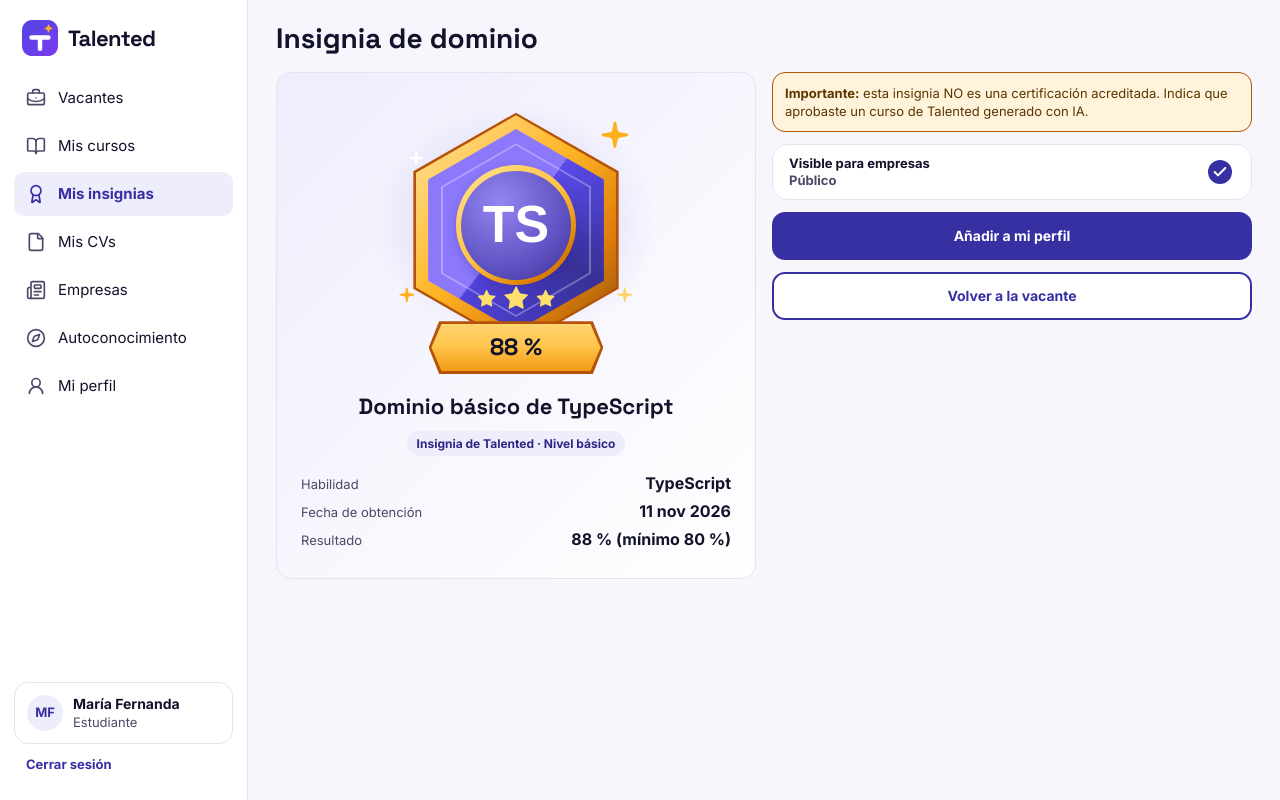
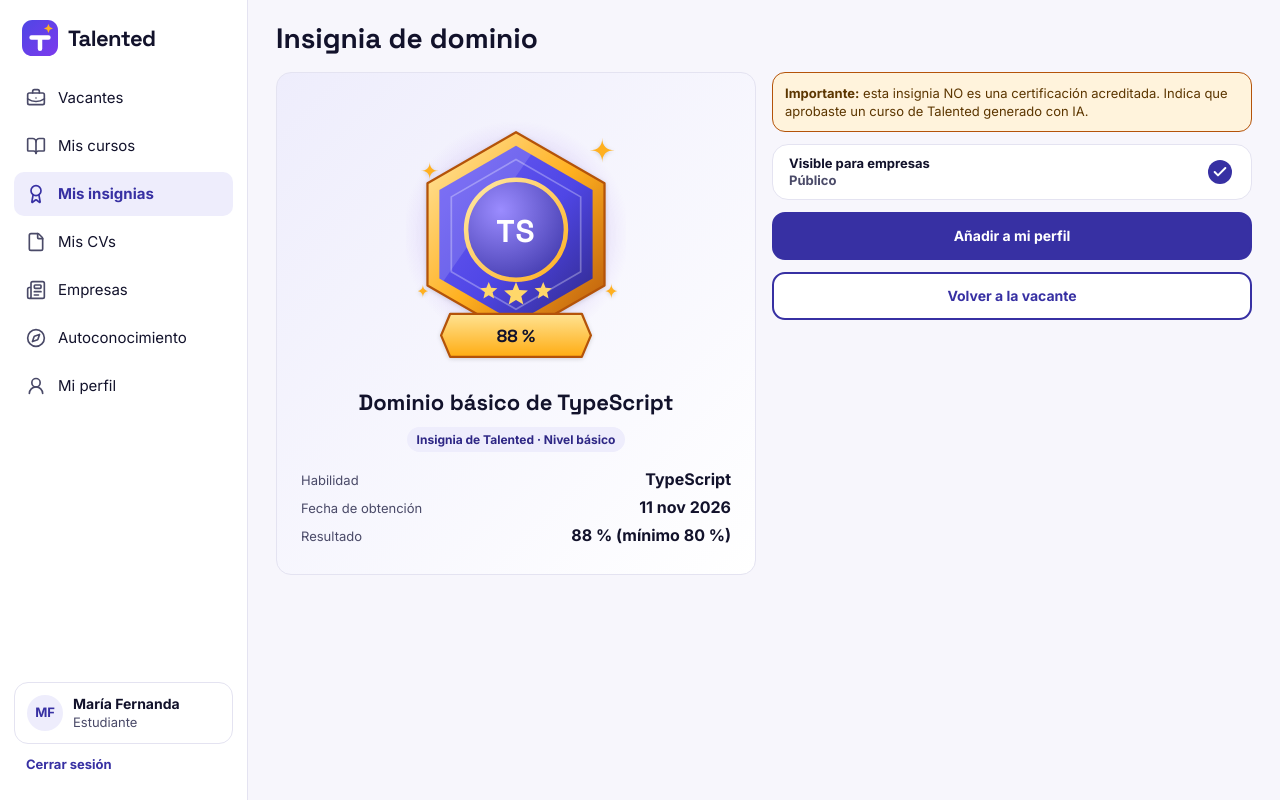
Before and after one commit to Flavvgarcia/plataforma-trabajo-estudiantes-frontend, a Next.js app: page /mis-insignias in a window 1280 px wide. Built offline with nearby package versions, Linux system fonts and the light colour scheme.

Commit message:
feat: cambio de emblema con grafico vectorial svg dinamico

```diff
--- a/components/mis-insignias/InsigniaEmblem.tsx
+++ b/components/mis-insignias/InsigniaEmblem.tsx
@@ -1,5 +1,4 @@
-import { Sparkle, Star } from "lucide-react";
-import styles from "./insignia.module.css";
+import React from "react";
 
 export function InsigniaEmblem({
   siglas,
@@ -9,24 +8,213 @@ export function InsigniaEmblem({
   resultado: number;
 }) {
   return (
-    <div aria-hidden="true" className={styles.emblem}>
-      <div className={styles.glow} />
-      <div className={styles.shield}>
-        <div className={styles.gold} />
-        <div className={styles.enamel} />
-        <div className={styles.inset} />
-      </div>
-      <div className={styles.medallion}><span>{siglas}</span></div>
-      <div className={styles.stars}>
-        <Star fill="currentColor" strokeWidth={0} />
-        <Star fill="currentColor" strokeWidth={0} />
-        <Star fill="currentColor" strokeWidth={0} />
-      </div>
-      <Sparkle className={styles.sparkleTop} fill="currentColor" strokeWidth={0} />
-      <Sparkle className={styles.sparkleLight} fill="currentColor" strokeWidth={0} />
-      <Sparkle className={styles.sparkleLeft} fill="currentColor" strokeWidth={0} />
-      <Sparkle className={styles.sparkleRight} fill="currentColor" strokeWidth={0} />
-      <div className={styles.ribbon}><span>{resultado} %</span></div>
+    <div
+      aria-hidden="true"
+      className="relative flex w-full max-w-[220px] items-center justify-center py-2"
+    >
+      <svg
+        viewBox="390 98 252 280"
+        fill="none"
+        xmlns="http://www.w3.org/2000/svg"
+        className="h-auto w-full drop-shadow-sm"
+      >
+        <defs>
+          <linearGradient
+            id="emblem_linear_gold_outer"
+            x1="414.6"
+            y1="114.25"
+            x2="646.224"
+            y2="314.991"
+            gradientUnits="userSpaceOnUse"
+          >
+            <stop stopColor="#FFE9A8" />
+            <stop offset="0.5" stopColor="#FFB020" />
+            <stop offset="1" stopColor="#B45309" />
+          </linearGradient>
+          <linearGradient
+            id="emblem_linear_purple_inner"
+            x1="428.25"
+            y1="129.85"
+            x2="628.949"
+            y2="303.532"
+            gradientUnits="userSpaceOnUse"
+          >
+            <stop stopColor="#6D5DF6" />
+            <stop offset="0.55" stopColor="#4F46E5" />
+            <stop offset="1" stopColor="#2E2785" />
+          </linearGradient>
+          <radialGradient
+            id="emblem_radial_circle"
+            cx="0"
+            cy="0"
+            r="1"
+            gradientUnits="userSpaceOnUse"
+            gradientTransform="translate(498.84 203.17) scale(102.96)"
+          >
+            <stop stopColor="#9B8CFF" />
+            <stop offset="1" stopColor="#3730A3" />
+          </radialGradient>
+          <linearGradient
+            id="emblem_circle_border"
+            x1="458.8"
+            y1="168.85"
+            x2="573.2"
+            y2="283.25"
+            gradientUnits="userSpaceOnUse"
+          >
+            <stop stopColor="#FFEAA8" />
+            <stop offset="1" stopColor="#FFB020" />
+          </linearGradient>
+          <linearGradient
+            id="emblem_ribbon_gold"
+            x1="430.2"
+            y1="322.25"
+            x2="430.2"
+            y2="371.65"
+            gradientUnits="userSpaceOnUse"
+          >
+            <stop stopColor="#FFE393" />
+            <stop offset="1" stopColor="#FFAC12" />
+          </linearGradient>
+          <radialGradient
+            id="emblem_glow"
+            cx="0"
+            cy="0"
+            r="1"
+            gradientUnits="userSpaceOnUse"
+            gradientTransform="translate(516 231.25) scale(130)"
+          >
+            <stop stopColor="#7C3AED" stopOpacity="0.35" />
+            <stop offset="1" stopColor="#7C3AED" stopOpacity="0" />
+          </radialGradient>
+          <mask
+            id="emblem_mask_shine"
+            style={{ maskType: "luminance" }}
+            maskUnits="userSpaceOnUse"
+            x="428"
+            y="129"
+            width="176"
+            height="204"
+          >
+            <path
+              d="M516 129.85L603.75 180.55V281.95L516 332.65L428.25 281.95V180.55L516 129.85Z"
+              fill="white"
+            />
+          </mask>
+        </defs>
+
+        {/* Resplandor radial de fondo */}
+        <path
+          d="M516 361.25C587.797 361.25 646 303.047 646 231.25C646 159.453 587.797 101.25 516 101.25C444.203 101.25 386 159.453 386 231.25C386 303.047 444.203 361.25 516 361.25Z"
+          fill="url(#emblem_glow)"
+        />
+
+        {/* Hexágono dorado exterior */}
+        <path
+          d="M516 114.25L617.4 172.75V289.75L516 348.25L414.6 289.75V172.75L516 114.25Z"
+          fill="url(#emblem_linear_gold_outer)"
+          strokeWidth="2.6"
+          strokeLinejoin="round"
+          stroke="#B45309"
+        />
+
+        {/* Hexágono morado interior */}
+        <path
+          d="M516 129.85L603.75 180.55V281.95L516 332.65L428.25 281.95V180.55L516 129.85Z"
+          fill="url(#emblem_linear_purple_inner)"
+        />
+
+        {/* Brillo diagonal con máscara */}
+        <g mask="url(#emblem_mask_shine)">
+          <path d="M412 127.25H542L425 296.25H412V127.25Z" fill="white" fillOpacity="0.14" />
+        </g>
+
+        {/* Borde fino interior */}
+        <path
+          d="M516 145.45L590.1 188.35V274.15L516 317.05L441.9 274.15V188.35L516 145.45Z"
+          strokeWidth="1.95"
+          stroke="white"
+          strokeOpacity="0.3"
+        />
+
+        {/* Medallón circular central */}
+        <path
+          d="M516 283.25C547.59 283.25 573.2 257.641 573.2 226.05C573.2 194.459 547.59 168.85 516 168.85C484.409 168.85 458.8 194.459 458.8 226.05C458.8 257.641 484.409 283.25 516 283.25Z"
+          fill="url(#emblem_radial_circle)"
+          strokeWidth="5.2"
+          stroke="url(#emblem_circle_border)"
+        />
+
+        {/* Siglas dinámicas en el centro */}
+        <text
+          x="516"
+          y="228"
+          textAnchor="middle"
+          dominantBaseline="central"
+          fill="white"
+          fontWeight="bold"
+          fontSize="36"
+          letterSpacing="0.04em"
+          fontFamily="var(--font-talented-grotesk), Arial, sans-serif"
+        >
+          {siglas}
+        </text>
+
+        {/* 3 Estrellas doradas */}
+        <path
+          d="M484.8 285.85L487.53 292.48L494.68 293L489.22 297.68L490.91 304.7L484.8 300.93L478.69 304.7L480.38 297.68L474.92 293L482.07 292.48L484.8 285.85Z"
+          fill="#FFD76A"
+        />
+        <path
+          d="M516 285.85L519.77 294.95L529.65 295.73L522.11 302.1L524.45 311.72L516 306.52L507.55 311.72L509.89 302.1L502.35 295.73L512.23 294.95L516 285.85Z"
+          fill="#FFD76A"
+        />
+        <path
+          d="M547.2 285.85L549.93 292.48L557.08 293L551.62 297.68L553.31 304.7L547.2 300.93L541.09 304.7L542.78 297.68L537.32 293L544.47 292.48L547.2 285.85Z"
+          fill="#FFD76A"
+        />
+
+        {/* Listón / Banner inferior */}
+        <path
+          d="M440.6 322.25H591.4L601.8 346.95L591.4 371.65H440.6L430.2 346.95L440.6 322.25Z"
+          fill="url(#emblem_ribbon_gold)"
+          strokeWidth="2.6"
+          strokeLinejoin="round"
+          stroke="#B45309"
+        />
+
+        {/* Porcentaje dinámico en el listón */}
+        <text
+          x="516"
+          y="348"
+          textAnchor="middle"
+          dominantBaseline="central"
+          fill="#12122B"
+          fontWeight="bold"
+          fontSize="20"
+          fontFamily="var(--font-talented-grotesk), Arial, sans-serif"
+        >
+          {resultado} %
+        </text>
+
+        {/* 4 Destellos brillantes alrededor */}
+        <path
+          d="M614.8 120.75C614.8 130.283 619.567 135.05 629.1 135.05C619.567 135.05 614.8 139.817 614.8 149.35C614.8 139.817 610.033 135.05 600.5 135.05C610.033 135.05 614.8 130.283 614.8 120.75Z"
+          fill="#FFB020"
+        />
+        <path
+          d="M417.2 148.05C417.2 154.983 420.666 158.45 427.6 158.45C420.666 158.45 417.2 161.917 417.2 168.85C417.2 161.917 413.733 158.45 406.8 158.45C413.733 158.45 417.2 154.983 417.2 148.05Z"
+          fill="#FFB020"
+        />
+        <path
+          d="M625.2 287.15C625.2 293.217 628.233 296.25 634.3 296.25C628.233 296.25 625.2 299.283 625.2 305.35C625.2 299.283 622.167 296.25 616.1 296.25C622.167 296.25 625.2 293.217 625.2 287.15Z"
+          fill="#FFB020"
+        />
+        <path
+          d="M409.4 288.45C409.4 293.65 412 296.25 417.2 296.25C412 296.25 409.4 298.85 409.4 304.05C409.4 298.85 406.8 296.25 401.6 296.25C406.8 296.25 409.4 293.65 409.4 288.45Z"
+          fill="#FFB020"
+        />
+      </svg>
     </div>
   );
 }
```
